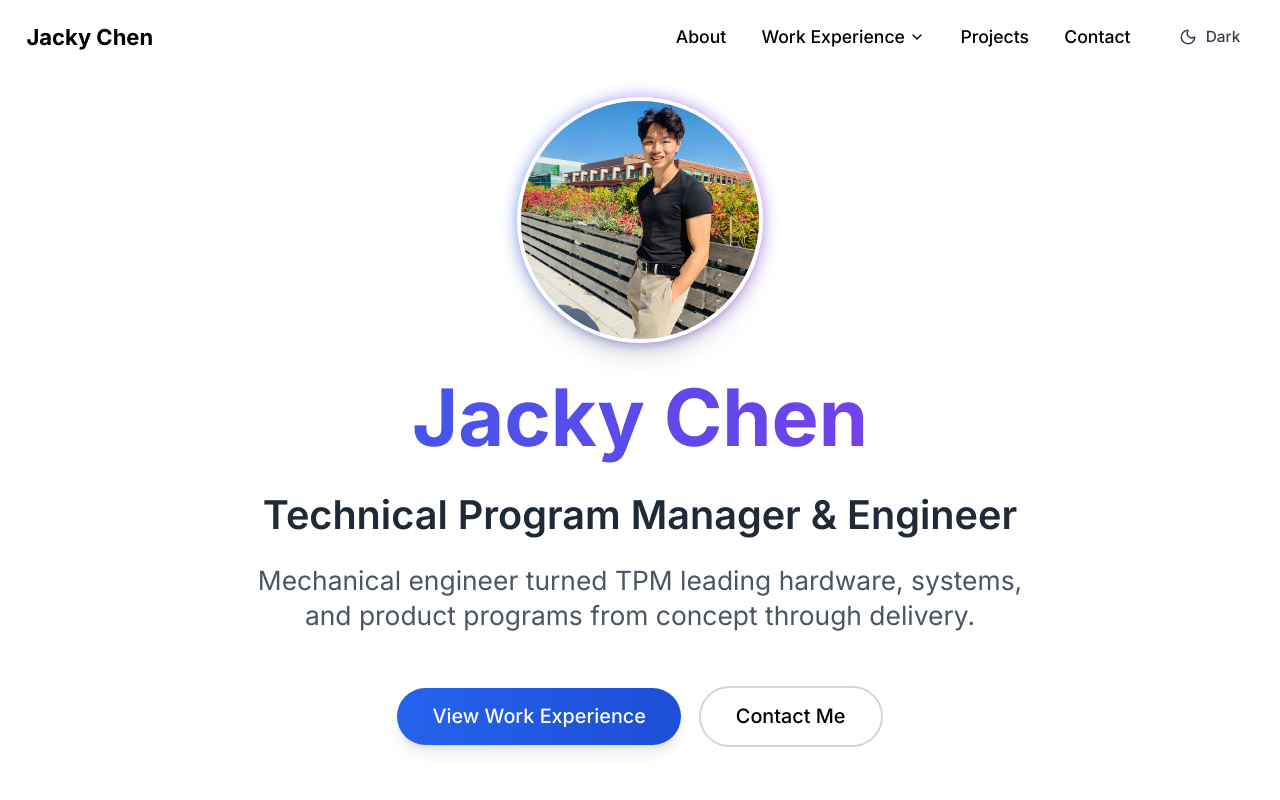
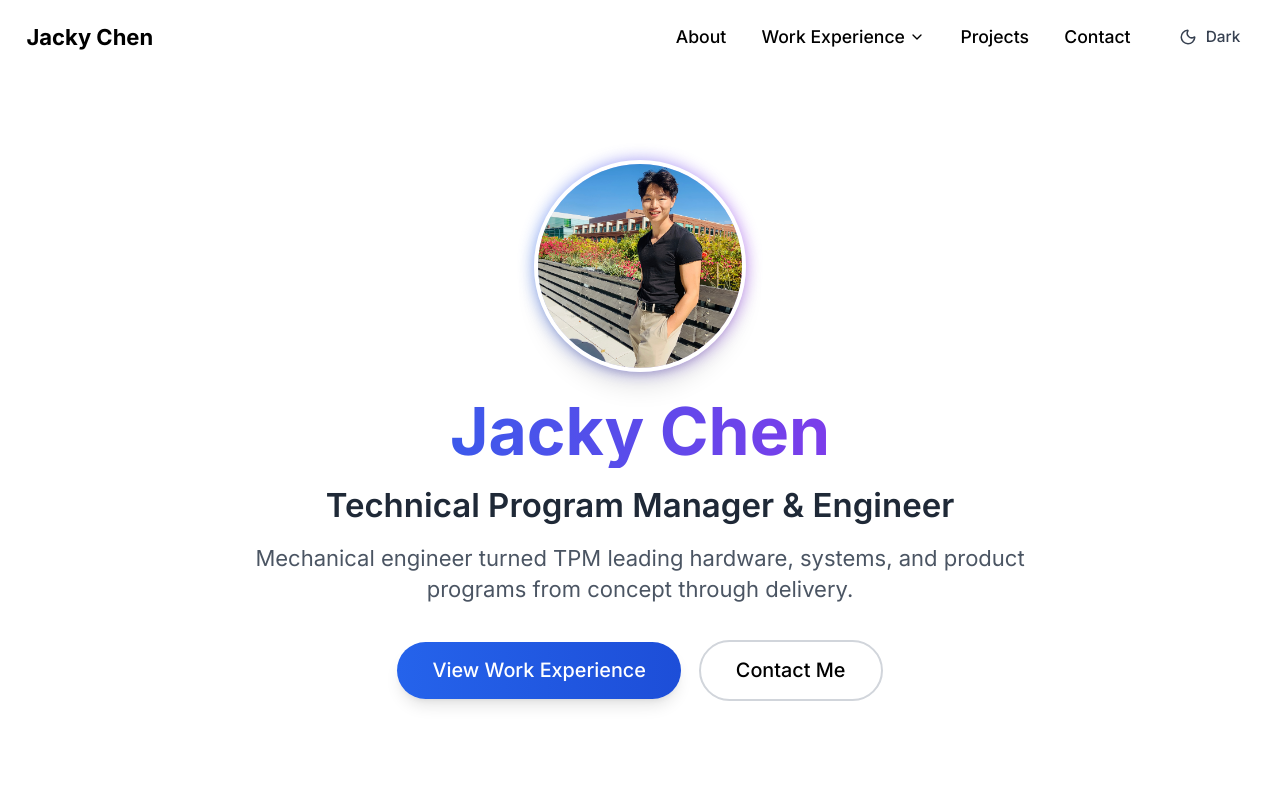
Before and after one commit to jackychen-dev/portfolio, a Next.js app: page / in a window 1280 px wide. Shown: the top 800 px of the page. Built offline with nearby package versions, Linux system fonts and the light colour scheme.

Commit message:
Ensure hero section fits within viewport with all content visible

```diff
--- a/components/Hero.tsx
+++ b/components/Hero.tsx
@@ -5,13 +5,13 @@ import Image from 'next/image'
 
 export default function Hero() {
   return (
-    <section className="min-h-screen flex items-center justify-center pt-16 sm:pt-20 pb-8 sm:pb-10 px-4 sm:px-6 section-level-1 hero-shadow relative z-0">
-      <div className="container mx-auto max-w-5xl text-center relative z-10">
+    <section className="h-screen flex items-center justify-center pt-16 sm:pt-20 pb-4 sm:pb-6 px-4 sm:px-6 section-level-1 hero-shadow relative z-0 overflow-hidden">
+      <div className="container mx-auto max-w-5xl text-center relative z-10 flex flex-col items-center justify-center h-full">
         <motion.div
           initial={{ opacity: 0, scale: 0.5 }}
           animate={{ opacity: 1, scale: 1 }}
           transition={{ duration: 0.5 }}
-          className="mb-6 sm:mb-8 relative w-40 h-40 sm:w-48 sm:h-48 md:w-56 md:h-56 mx-auto"
+          className="mb-4 sm:mb-5 md:mb-6 relative w-32 h-32 sm:w-40 sm:h-40 md:w-48 md:h-48 mx-auto flex-shrink-0"
         >
           <div className="absolute inset-0 bg-gradient-to-r from-blue-600 to-purple-600 rounded-full blur opacity-75 animate-pulse"></div>
           <div className="relative w-full h-full rounded-full overflow-hidden border-4 border-white dark:border-black shadow-xl">
@@ -30,11 +30,12 @@ export default function Hero() {
           initial={{ opacity: 0, y: 20 }}
           animate={{ opacity: 1, y: 0 }}
           transition={{ duration: 0.5, delay: 0.2 }}
+          className="flex-shrink-0"
         >
-          <h1 className="text-4xl sm:text-5xl md:text-6xl lg:text-7xl font-bold mb-4 sm:mb-6 bg-clip-text text-transparent bg-gradient-to-r from-blue-600 to-purple-600 pb-2 leading-tight">
+          <h1 className="text-3xl sm:text-4xl md:text-5xl lg:text-6xl font-bold mb-2 sm:mb-3 md:mb-4 bg-clip-text text-transparent bg-gradient-to-r from-blue-600 to-purple-600 pb-1 leading-tight">
             Jacky Chen
           </h1>
-          <h2 className="text-xl sm:text-2xl md:text-3xl lg:text-4xl font-semibold text-gray-800 dark:text-gray-200 mb-4 sm:mb-6 px-2">
+          <h2 className="text-lg sm:text-xl md:text-2xl lg:text-3xl font-semibold text-gray-800 dark:text-gray-200 mb-2 sm:mb-3 md:mb-4 px-2">
             Technical Program Manager & Engineer
           </h2>
         </motion.div>
@@ -43,7 +44,7 @@ export default function Hero() {
           initial={{ opacity: 0, y: 20 }}
           animate={{ opacity: 1, y: 0 }}
           transition={{ duration: 0.5, delay: 0.4 }}
-          className="text-lg sm:text-xl md:text-2xl text-gray-600 dark:text-gray-300 mb-8 sm:mb-12 max-w-3xl mx-auto px-4 leading-relaxed"
+          className="text-base sm:text-lg md:text-xl text-gray-600 dark:text-gray-300 mb-4 sm:mb-6 md:mb-8 max-w-3xl mx-auto px-4 leading-relaxed flex-shrink-0"
         >
           Mechanical engineer turned TPM leading hardware, systems, and product programs from concept through delivery.
         </motion.p>
@@ -52,7 +53,7 @@ export default function Hero() {
           initial={{ opacity: 0, y: 20 }}
           animate={{ opacity: 1, y: 0 }}
           transition={{ duration: 0.5, delay: 0.6 }}
-          className="flex flex-col sm:flex-row justify-center items-center gap-3 sm:gap-4 px-4"
+          className="flex flex-col sm:flex-row justify-center items-center gap-3 sm:gap-4 px-4 flex-shrink-0"
         >
           <a
             href="#experience"
```
